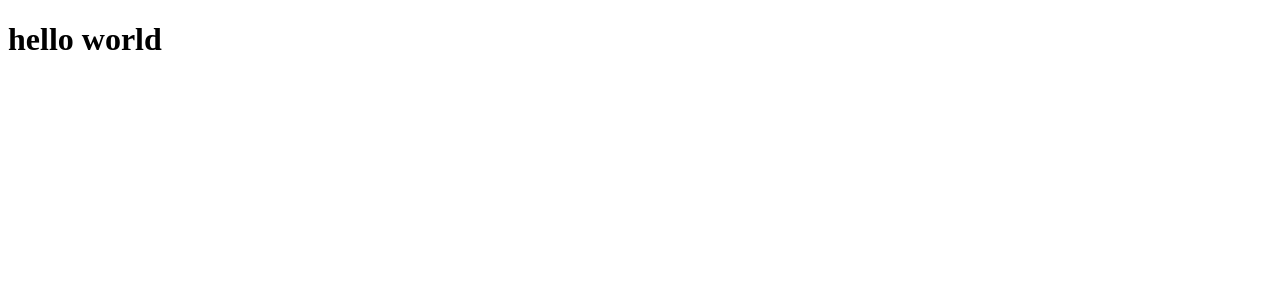
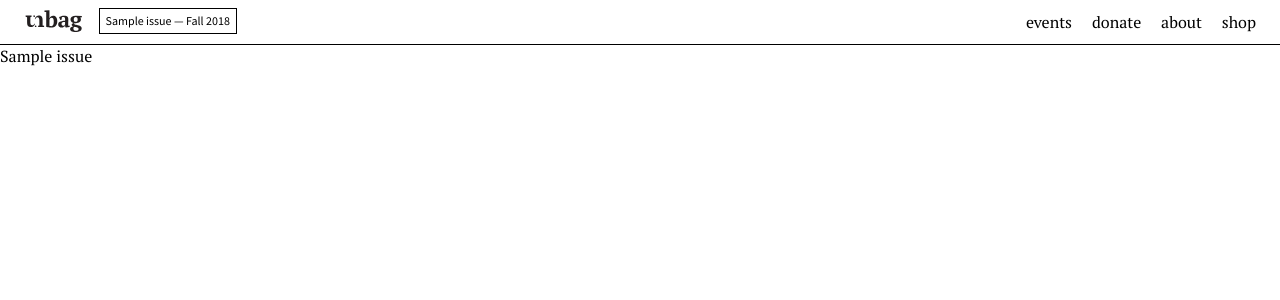
Before and after one commit to frnsys/taozi, a Flask app: page / in a window 1280 px wide. Before the commit the part shown is almost empty. Shown: the top 300 px of the page. Run offline with Flask 2, Linux system fonts and the light colour scheme; tables that the repository leaves empty hold one stand-in row (values such as "Sample post"); parts of the project's set-up code (start-up, migrations or seed data) failed here and were passed over.

Commit message:
front-end header

```diff
--- /dev/null
+++ b/unbag/front/static/style.css
@@ -0,0 +1,59 @@
+@import url('https://fonts.googleapis.com/css?family=PT+Serif:400,400i,700,700i|Source+Sans+Pro');
+
+* {
+  box-sizing: border-box;
+}
+
+html, body {
+  margin: 0;
+  padding: 0;
+  font-family: 'PT Serif', serif;
+}
+
+ul, li {
+  margin: 0;
+  padding: 0;
+  list-style-type: none;
+}
+
+header {
+  display: flex;
+  justify-content: justify;
+  padding: 0.5em 1.5em;
+  border-bottom: 1px solid black;
+}
+.header--brand {
+  height: 1.5em;
+  vertical-align: middle;
+  margin-right: 0.75em;
+}
+.header--meta {
+  flex: 1;
+}
+.header--current-issue {
+  padding: 0.5em;
+  border: 1px solid black;
+  display: inline-block;
+  font-family: 'Source Sans Pro', sans-serif;
+  font-size: 0.75em;
+  line-height: 1;
+  margin: 0 0.75em 0 0;
+}
+.header--current-post {
+  font-family: 'Source Sans Pro', sans-serif;
+  font-size: 0.75em;
+  line-height: 1;
+  display: inline-block;
+}
+nav {
+  text-transform: lowercase;
+  line-height: 1.75;
+}
+nav a {
+  color: #000;
+  text-decoration: none;
+}
+nav li {
+  display: inline-block;
+  margin-left: 1em;
+}
--- a/unbag/front/templates/index.html
+++ b/unbag/front/templates/index.html
@@ -1,5 +1,10 @@
 {% extends 'layout.html' %}
 
 {% block content %}
-<h1>hello world</h1>
+{% for issue in issues %}
+    {{ issue.name }}
+    {% for post in issue.posts %}
+        <a href="{{ url_for('main.post', slug=post.slug) }}">{{ post.title }}</a>
+    {% endfor %}
+{% endfor %}
 {% endblock %}
--- a/unbag/front/templates/layout.html
+++ b/unbag/front/templates/layout.html
@@ -5,11 +5,31 @@
   <meta http-equiv="X-UA-Compatible" content="IE=edge,chrome=1">
   <meta name="viewport" content="width=device-width,initial-scale=1">
   <title>unbag</title>
+  <link rel="stylesheet" href="{{ url_for('static', filename='style.css') }}">
 </head>
 
 <body>
     {% include "_messages.html" %}
     <header>
+        <div class="header--meta">
+            <img src="{{ url_for('static', filename='logo.svg') }}" alt="Unbag logo" title="Unbag" class="header--brand">
+            <div class="header--current-issue">
+                {{ current_issue }}
+            </div>
+            {% if current_post %}
+                <div class="header--current-post">
+                    <em>{{ current_post.title }}</em>, {{ current_post.authors|join(', ', 'name') }}
+                </div>
+            {% endif %}
+        </div>
+        <nav>
+            <ul>
+                <li><a href="{{ url_for('main.events') }}">Events</a></li>
+                <li><a href="{{ url_for('main.donate') }}">Donate</a></li>
+                <li><a href="#about">About</a></li>
+                <li><a href="{{ url_for('main.shop') }}">Shop</a></li>
+            </ul>
+        </nav>
     </header>
     <main>
         {% block content %}
--- a/unbag/models.py
+++ b/unbag/models.py
@@ -101,3 +101,6 @@ class Issue(db.Model):
     id                      = db.Column(db.Integer(), primary_key=True)
     name                    = db.Column(db.Unicode())
     slug                    = db.Column(db.Unicode(), unique=True)
+
+    def __repr__(self):
+        return '{} — Fall 2018'.format(self.name)
--- a/unbag/routes.py
+++ b/unbag/routes.py
@@ -1,9 +1,14 @@
 import config
-from .models import Post
+from .models import Post, Issue
 from flask_security import current_user
-from flask import Blueprint, send_from_directory, render_template, abort
+from flask import Blueprint, send_from_directory, render_template, request, abort
 
 bp = Blueprint('main', __name__)
+
+@bp.context_processor
+def current_issue():
+    issue = Issue.query.order_by(Issue.id.desc()).first()
+    return dict(current_issue=issue)
 
 @bp.errorhandler(404)
 def not_found(e):
@@ -11,7 +16,8 @@ def not_found(e):
 
 @bp.route('/')
 def index():
-    return render_template('index.html')
+    issues = Issue.query.order_by(Issue.id.desc()).all()
+    return render_template('index.html', issues=issues)
 
 @bp.route('/uploads/<filename>')
 def uploads(filename):
@@ -20,6 +26,19 @@ def uploads(filename):
 @bp.route('/<slug>')
 def post(slug):
     post = Post.query.filter_by(slug=slug).first_or_404()
+    return render_template('post.html', post=post, current_post=post)
     if not post.published and not current_user.is_authenticated:
         abort(404)
-    return render_template('post.html', post=post)
+    return render_template('post.html', post=post, current='foobar')
+
+@bp.route('/events')
+def events():
+    return 'TODO'
+
+@bp.route('/donate')
+def donate():
+    return 'TODO'
+
+@bp.route('/shop')
+def shop():
+    return 'TODO'
```
Also changed, not shown: unbag/front/static/logo.svg (added).
